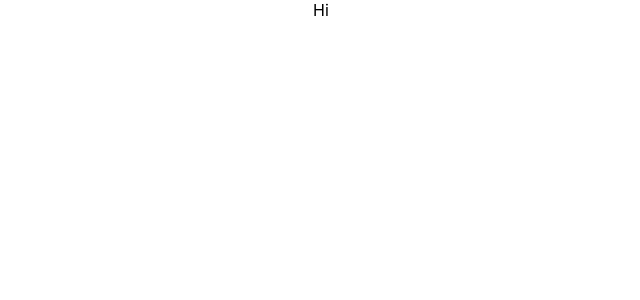
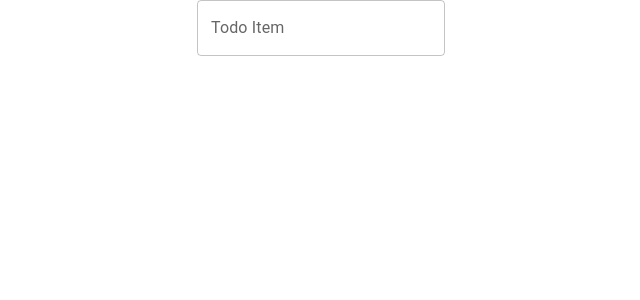
Before and after one commit to pcjoker10/todd-list-app, a React (Create React App) app: page / in a window 1280 px wide. Shown: the top 300 px of the page, without its empty margins (319-959 px from the left). Built offline with nearby package versions, Linux system fonts and the light colour scheme.

Commit message:
[2/n] Create TodoItemInputFiled: Add TextField to TodoItemInputField component

```diff
--- a/src/App.js
+++ b/src/App.js
@@ -1,7 +1,19 @@
 import './App.css';
+import { useState } from 'react';
+import TextField from '@mui/material/TextField';
+
 
 const TodoItemInputField = (props) => {
-  return (<div>Hi</div>);
+  const [input, setInput] = useState("");
+
+  return (<div>
+    <TextField
+      id="todo-item-input"
+      label="Todo Item"
+      variant="outlined"
+      onChange={(e) => setInput(e.target.value)} value={input}
+    />
+  </div>);
 };
 
 function App() {
```
